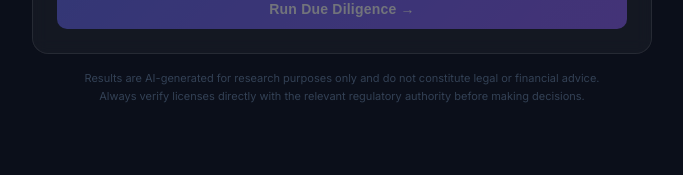
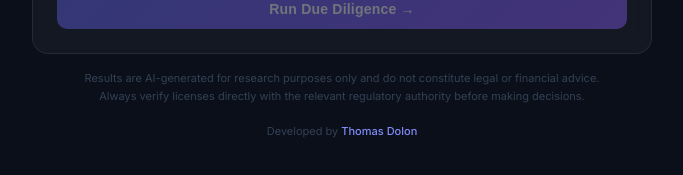
Before and after one commit to thomdolon-hue/DueDex, a React (Create React App) app: page / in a window 1280 px wide. Shown: the part 511-686 px from the top of the page, without its empty margins (298-981 px from the left). Built offline with nearby package versions, Linux system fonts and the light colour scheme.

Commit message:
add developer credit

```diff
--- a/src/App.js
+++ b/src/App.js
@@ -308,7 +308,8 @@ Respond ONLY with a valid JSON object — no markdown, no backticks, no explanat
 
           <div className="disclaimer">
             Results are AI-generated for research purposes only and do not constitute legal or financial advice.<br/>
-            Always verify licenses directly with the relevant regulatory authority before making decisions.
+            Always verify licenses directly with the relevant regulatory authority before making decisions.<br/><br/>
+            Developed by <span style={{color:"#818cf8",fontWeight:500}}>Thomas Dolon</span>
           </div>
         </div>
       </div>
```
